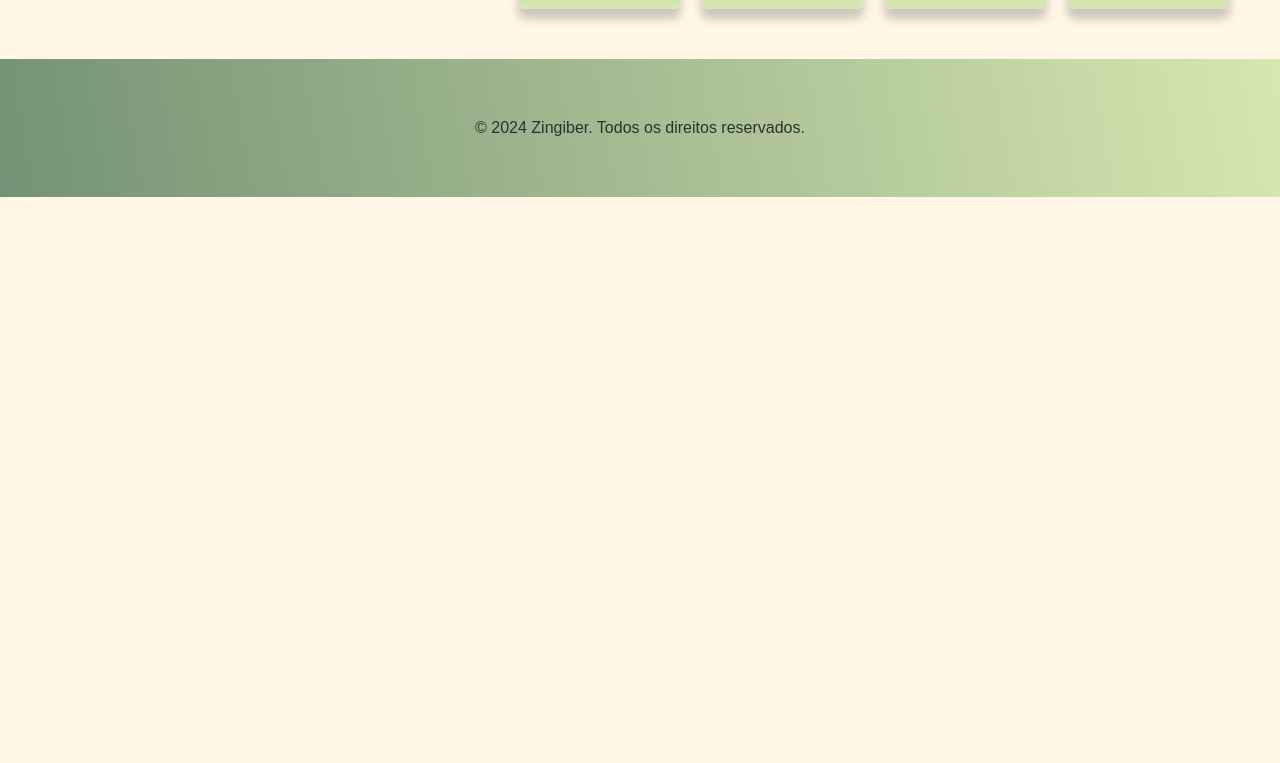
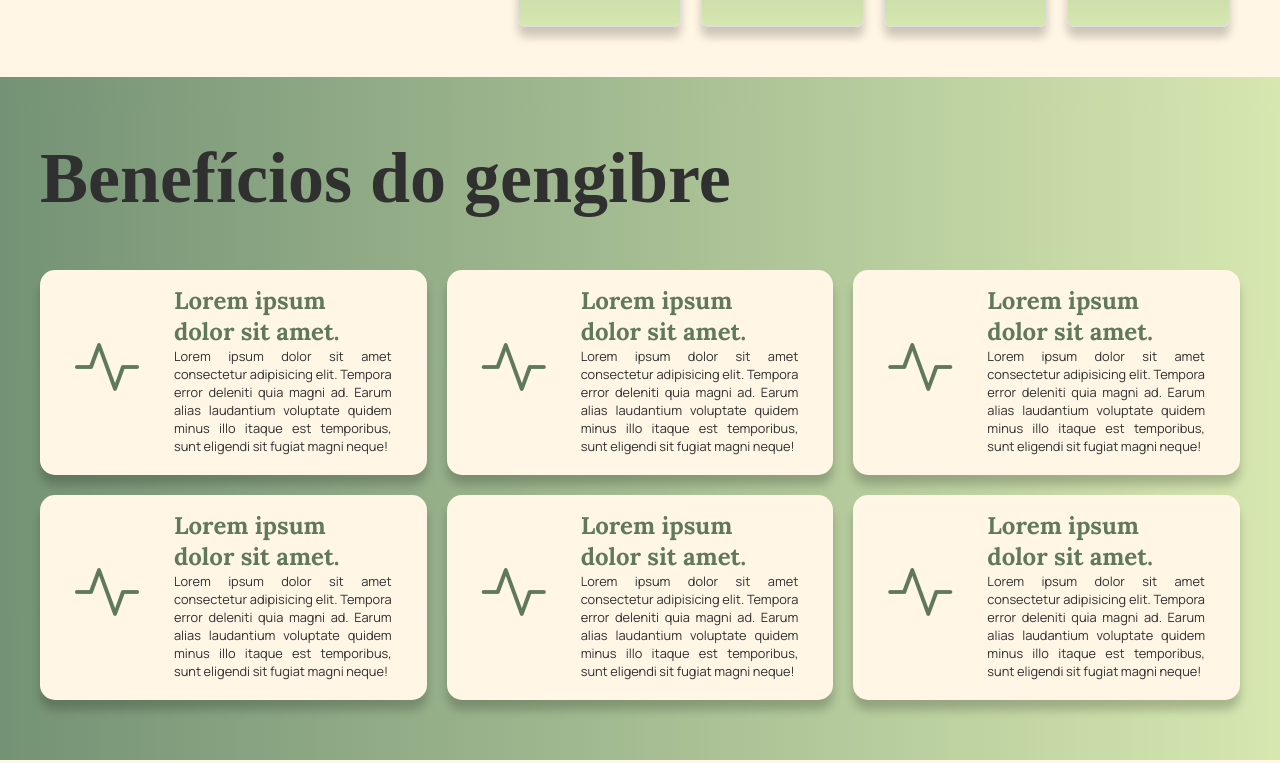
Before and after one commit to ArthurNogueiira/zingiber, a plain HTML site: page index.html in a window 1280 px wide. Shown: the part 1418-2181 px from the top of the page. Before the commit the page ends 1615 px from the top, so only its background shows below. Drawn offline with nearby package versions, Linux system fonts and the light colour scheme.

Commit message:
Add files via upload

```diff
--- a/index.html
+++ b/index.html
@@ -22,7 +22,7 @@
             <ul class="menu">
                 <li><a href="#home">Home</a></li>
                 <li><a href="#equipe">Equipe</a></li>
-                <li><a href="#">Benefícios</a></li>
+                <li><a href="#beneficios">Benefícios</a></li>
                 <li><a href="#">Depoimentos</a></li>
                 <li><a href="#">Contato</a></li>
             </ul>
@@ -32,7 +32,7 @@
     <div class="hero-container">
         <div class="info">
             <h1>O que é o projeto Desvendando Zingiber?</h1>
-            <p>O Projeto Zengiber, desenvolvido por acadêmicas de Farmácia da Estácio em parceria com a <a href="#">AMMA</a>, tem como objetivo explorar os benefícios do gengibre no combate às náuseas induzidas pela quimioterapia. A iniciativa busca evidenciar como as propriedades terapêuticas do gengibre, amplamente reconhecidas na medicina natural, podem ser aplicadas no alívio dos efeitos colaterais desse tratamento. Através de pesquisas e orientações sobre o uso de gengibre em diferentes formas, o projeto visa melhorar a qualidade de vida dos pacientes oncológicos, contribuindo para a redução de náuseas e vômitos.</p>
+            <p>O Projeto Desvendando Zingiber, desenvolvido por acadêmicas de Farmácia da Estácio em parceria com a <a href="#">AMMA</a>, tem como objetivo explorar os benefícios do gengibre no combate às náuseas induzidas pela quimioterapia. A iniciativa busca evidenciar como as propriedades terapêuticas do gengibre, amplamente reconhecidas na medicina natural, podem ser aplicadas no alívio dos efeitos colaterais desse tratamento. Através de pesquisas e orientações sobre o uso de gengibre em diferentes formas, o projeto visa melhorar a qualidade de vida dos pacientes oncológicos, contribuindo para a redução de náuseas e vômitos.</p>
             <button class="btn-saiba-mais">Saiba mais!</button>
             <div class="social-icons">
                 <a href="#"><i class="bi bi-instagram"></i></a>
@@ -105,6 +105,54 @@
         </div>
     </div>
 
+    <section class="beneficios" id="beneficios">
+        <div class="title"><h1>Benefícios do gengibre</h1></div>
+        <div class="beneficios-container">
+            <div class="cards-beneficios">
+                <div class="icon"><i class="bi bi-activity"></i></div>
+                <div class="info-beneficios">
+                    <h1>Lorem ipsum dolor sit amet.</h1>
+                    <p>Lorem ipsum dolor sit amet consectetur adipisicing elit. Tempora error deleniti quia magni ad. Earum alias laudantium voluptate quidem minus illo itaque est temporibus, sunt eligendi sit fugiat magni neque!</p>
+                </div>
+            </div>
+            <div class="cards-beneficios">
+                <div class="icon"><i class="bi bi-activity"></i></div>
+                <div class="info-beneficios">
+                    <h1>Lorem ipsum dolor sit amet.</h1>
+                    <p>Lorem ipsum dolor sit amet consectetur adipisicing elit. Tempora error deleniti quia magni ad. Earum alias laudantium voluptate quidem minus illo itaque est temporibus, sunt eligendi sit fugiat magni neque!</p>
+                </div>
+            </div>
+            <div class="cards-beneficios">
+                <div class="icon"><i class="bi bi-activity"></i></div>
+                <div class="info-beneficios">
+                    <h1>Lorem ipsum dolor sit amet.</h1>
+                    <p>Lorem ipsum dolor sit amet consectetur adipisicing elit. Tempora error deleniti quia magni ad. Earum alias laudantium voluptate quidem minus illo itaque est temporibus, sunt eligendi sit fugiat magni neque!</p>
+                </div>
+            </div>
+            <div class="cards-beneficios">
+                <div class="icon"><i class="bi bi-activity"></i></div>
+                <div class="info-beneficios">
+                    <h1>Lorem ipsum dolor sit amet.</h1>
+                    <p>Lorem ipsum dolor sit amet consectetur adipisicing elit. Tempora error deleniti quia magni ad. Earum alias laudantium voluptate quidem minus illo itaque est temporibus, sunt eligendi sit fugiat magni neque!</p>
+                </div>
+            </div>
+            <div class="cards-beneficios">
+                <div class="icon"><i class="bi bi-activity"></i></div>
+                <div class="info-beneficios">
+                    <h1>Lorem ipsum dolor sit amet.</h1>
+                    <p>Lorem ipsum dolor sit amet consectetur adipisicing elit. Tempora error deleniti quia magni ad. Earum alias laudantium voluptate quidem minus illo itaque est temporibus, sunt eligendi sit fugiat magni neque!</p>
+                </div>
+            </div>
+            <div class="cards-beneficios">
+                <div class="icon"><i class="bi bi-activity"></i></div>
+                <div class="info-beneficios">
+                    <h1>Lorem ipsum dolor sit amet.</h1>
+                    <p>Lorem ipsum dolor sit amet consectetur adipisicing elit. Tempora error deleniti quia magni ad. Earum alias laudantium voluptate quidem minus illo itaque est temporibus, sunt eligendi sit fugiat magni neque!</p>
+                </div>
+            </div>
+        </div>
+    </section>
+
     <footer>
         <p>&copy; 2024 Zingiber. Todos os direitos reservados.</p>
     </footer>
--- a/style.css
+++ b/style.css
@@ -73,6 +73,7 @@ header {
 }
 
 .menu li a {
+    padding: 10px;
     display: flex;
     font-size: 0.9rem;
     font-family: "Robot", sans-serif;
@@ -88,7 +89,7 @@ header {
 
 /* Container */
 
-#home, #equipe {
+#home, #equipe, #beneficios {
     scroll-margin-top: 80px; /* Altura do header */
 }
 
@@ -279,12 +280,63 @@ header {
     border: 3px solid var(--preto);
 }
 
+/* beneficios */
+
+.beneficios {
+    background: linear-gradient(90deg, #749275, #d6e7b0);
+    padding: 60px 40px;
+}
+
+.beneficios .title {
+    text-align: left;
+    font-size: 3rem;
+    color: var(--preto);
+    margin-bottom: 50px;
+}
+
+.beneficios-container {
+    justify-content: center;
+    gap: 20px;
+    display: grid;
+    grid-template-columns: repeat(3, 1fr);
+    grid-template-rows: repeat(2, auto);
+}
+
+.cards-beneficios {
+    box-shadow: 0 10px 10px rgba(0, 0, 0, 0.2);
+    border-radius: 15px;
+    background-color: var(--bege-claro);
+    align-items: center;
+    padding: 15px 35px 20px 0px;
+    display: flex;
+    flex: 1;
+}
+
+.icon i {
+    color: var(--verde-escuro);
+    padding: 10px 35px;
+    font-size: 4rem;
+}
+
+.info-beneficios h1 {
+    font-family: "Lora", sans-serif;
+    color: var(--verde-escuro);
+}
+
+.info-beneficios p {
+    text-align: justify;
+    color: var(--preto);
+    font-family: "Manrope", sans-serif;
+    font-size: .8rem;
+}
+
 /* Footer */
 
 footer {
     background: linear-gradient(80deg, #749275, #d6e7b0);
     padding: 60px 50px;
     text-align: center;
+    margin-top: 35px;
 }
 
 footer p {
@@ -295,8 +347,20 @@ footer p {
 /* Responsividade */
 
 @media (max-width: 1024px) {
+
+    .cards-container {
+        width: 100%;
+        display: flex; /* Muda para flex */
+        flex-wrap: wrap; /* Permite quebra de linha */
+        justify-content: center; /* Centraliza os cartões */
+        gap: 5px; /* Ajusta o espaço entre os cartões */
+        padding: 0; /* Remove padding do container */
+    }
     .card {
-        height: 250px;
+        width: calc(50% - 10px); /* Ajusta a largura para 50% menos o espaço de gap */
+        margin: 0; /* Remove qualquer margem extra */
+        padding: 10px; /* Define padding interno */
+        box-shadow: 0 2px 5px rgba(0, 0, 0, 0.1); /* Sombramento */
     }
 }
 
@@ -314,6 +378,10 @@ footer p {
         align-items: center;
         justify-content: center;
         margin-left: 27px;
+    }
+
+    .menu li a {
+        padding: 0;
     }
 
     .logo {
@@ -374,6 +442,30 @@ footer p {
         transform: scale(1.020);
     }
 
+    /* beneficios */
+
+    .beneficios {
+        margin-top: 30px;
+    }
+
+    .beneficios-container {
+        display: flex;
+        flex-direction: column;
+    }
+
+    .beneficios .title h1 {
+        font-size: 3rem;
+    }
+
+    .beneficios-container i {
+        display: none;
+    }
+
+    .cards-beneficios {
+        padding: 15px;
+    }
+
+
     footer {
         margin-top: 20px;
         padding: 20px;
```
